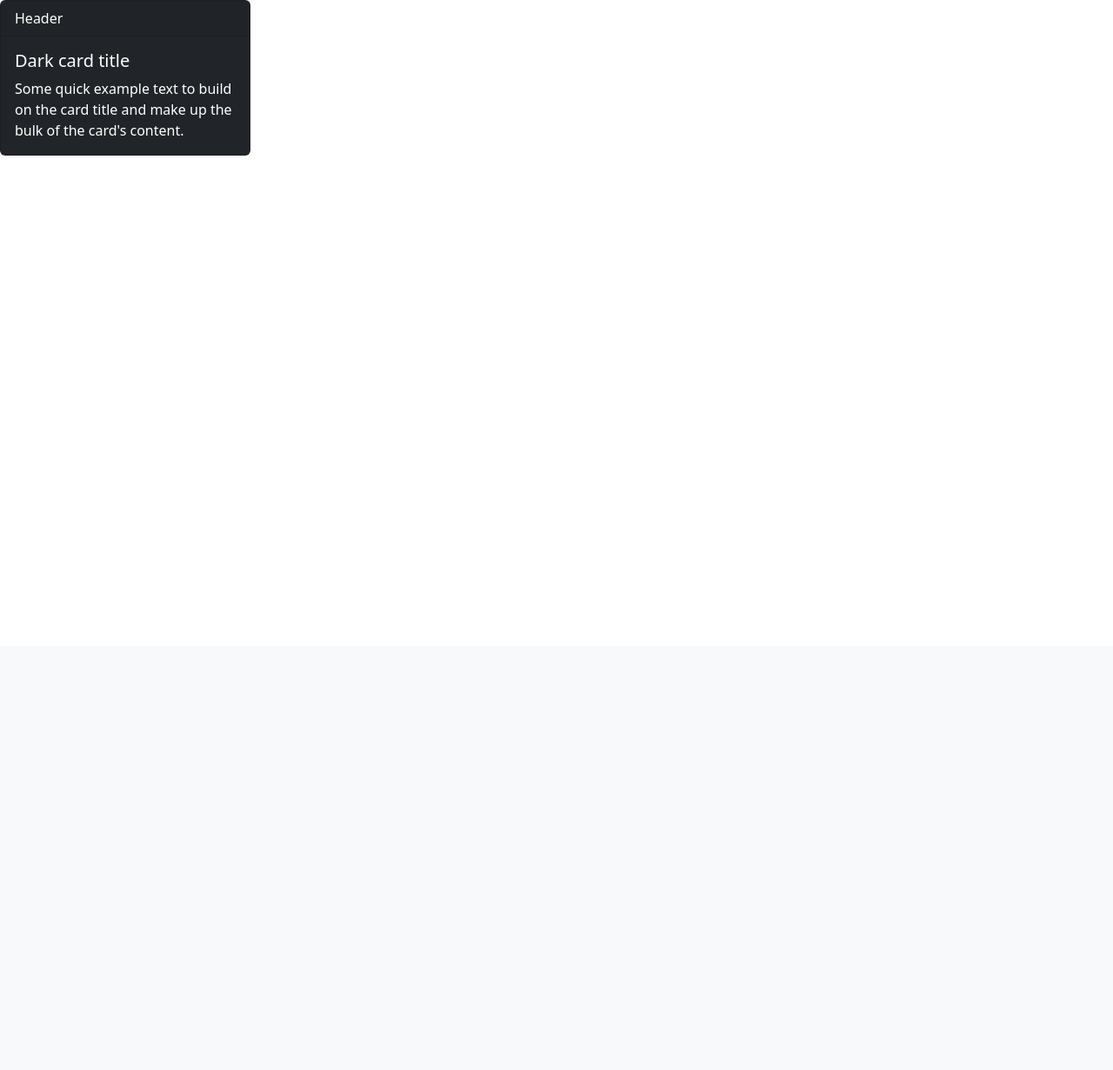
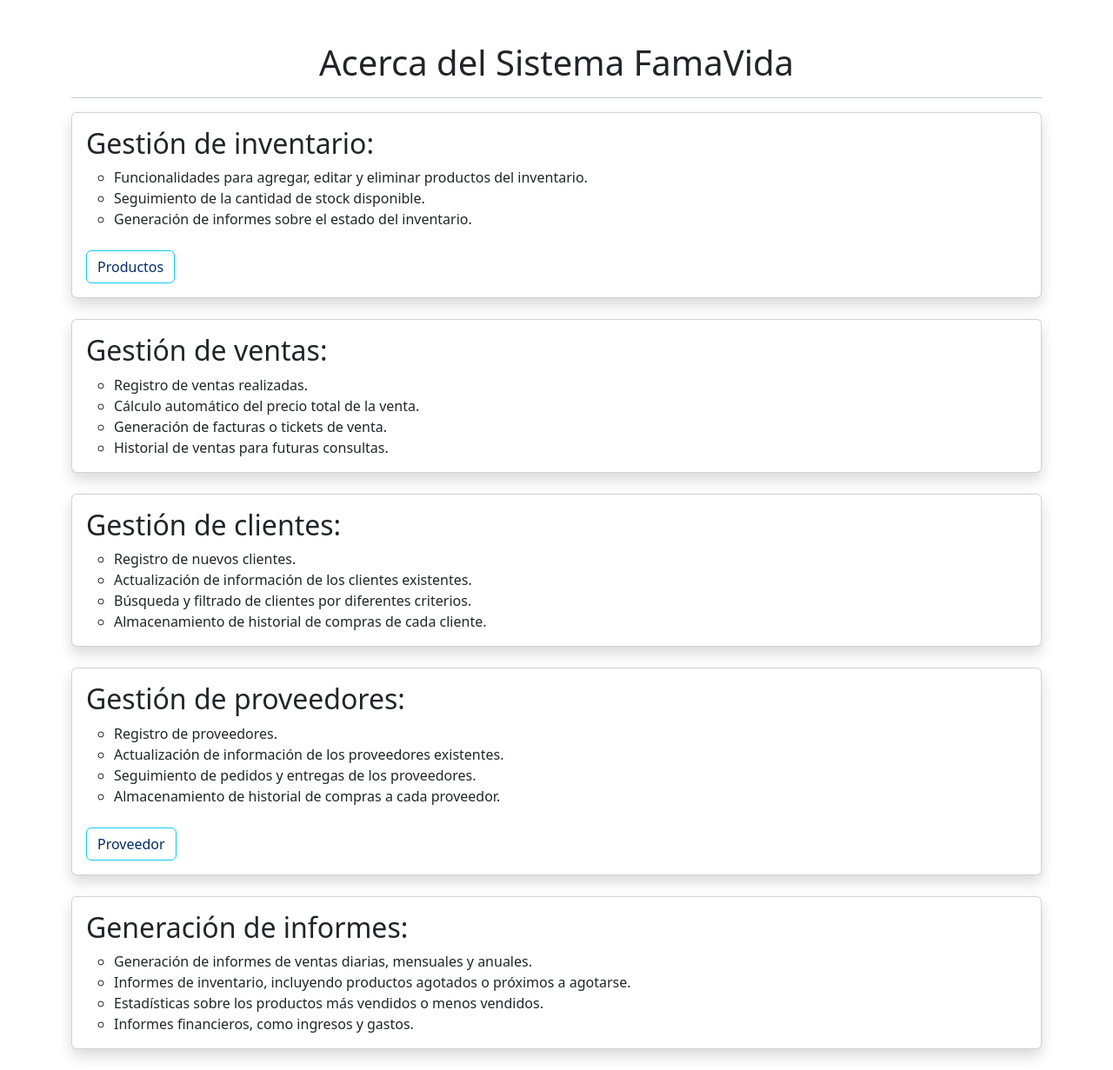
Before and after one commit to CarlosPedraza456/farmacia-dsa, a Django app: page / in a window 1280 px wide. Shown: the part 57-1288 px from the top of the page at 87% size. Before the commit the page ends 236 px from the top, so only its background shows below. Run offline with Django 4.2, Linux system fonts and the light colour scheme; some libraries are stand-ins or nearby versions.

Commit message:
Final_Push

```diff
--- a/farmaciaDSA/Farmacia/admin.py
+++ b/farmaciaDSA/Farmacia/admin.py
@@ -4,7 +4,9 @@
 
 from Farmacia.models import product
 from Farmacia.models import clientes
+from Farmacia.models import Proveedor
 
 
 admin.site.register(clientes)
 admin.site.register(product)
+admin.site.register(Proveedor)
--- a/farmaciaDSA/Farmacia/templates/comun/navbar.html
+++ b/farmaciaDSA/Farmacia/templates/comun/navbar.html
@@ -54,11 +54,11 @@
           </a>
           <ul class="dropdown-menu">
             <li>
-              <a class="dropdown-item" href="Productos/"
+              <a class="dropdown-item" href="{% url 'proveedores' %}"
                 >Lista de proveedores</a
               >
             </li>
-            <li><a class="dropdown-item" href="#">Agregar</a></li>
+            <li><a class="dropdown-item" href="{% url 'registroProveedor' %}">Agregar</a></li>
           </ul>
         </li>
         <li class="nav-item dropdown">
--- a/farmaciaDSA/Farmacia/templates/home.html
+++ b/farmaciaDSA/Farmacia/templates/home.html
@@ -1,11 +1,92 @@
-{% extends "comun/base.html" %}
+{% extends 'comun/base.html' %}
+
 {% block content %}
-<div class="card text-white bg-dark mb-3" style="max-width: 18rem;">
-    <div class="card-header">Header</div>
-    <div class="card-body">
-      <h5 class="card-title">Dark card title</h5>
-      <p class="card-text">Some quick example text to build on the card title and make up the bulk of the card's content.</p>
-    </div>
+
+<div class="container mt-5">
+    <h1 class="text-center">Acerca del Sistema FamaVida</h1>
+    <hr>
+
+    <ul class="list-unstyled">
+      <li class="mb-4">
+        <div class="card shadow">
+          <div class="card-body">
+            <h2 class="card-title">Gestión de inventario:</h2>
+            <ul class="card-text">
+              <li>Funcionalidades para agregar, editar y eliminar productos del inventario.</li>
+              <li>Seguimiento de la cantidad de stock disponible.</li>
+              <li>Generación de informes sobre el estado del inventario.</li>
+            </ul>
+            <button type="button" class="mt-4  btn btn-outline-info">
+                <a href="{% url 'productos' %}" class="text-decoration-none text-primary-emphasis
+
+                ">Productos</a>
+            </button>
+          </div>
+        </div>
+      </li>
+
+      <li class="mb-4">
+        <div class="card shadow">
+          <div class="card-body">
+            <h2 class="card-title">Gestión de ventas:</h2>
+            <ul class="card-text">
+              <li>Registro de ventas realizadas.</li>
+              <li>Cálculo automático del precio total de la venta.</li>
+              <li>Generación de facturas o tickets de venta.</li>
+              <li>Historial de ventas para futuras consultas.</li>
+            </ul>
+
+            </button>
+          </div>
+        </div>
+      </li>
+
+      <li class="mb-4">
+        <div class="card shadow">
+          <div class="card-body">
+            <h2 class="card-title">Gestión de clientes:</h2>
+            <ul class="card-text">
+              <li>Registro de nuevos clientes.</li>
+              <li>Actualización de información de los clientes existentes.</li>
+              <li>Búsqueda y filtrado de clientes por diferentes criterios.</li>
+              <li>Almacenamiento de historial de compras de cada cliente.</li>
+            </ul>
+          </div>
+        </div>
+      </li>
+
+      <li class="mb-4">
+        <div class="card shadow">
+          <div class="card-body">
+            <h2 class="card-title">Gestión de proveedores:</h2>
+            <ul class="card-text">
+              <li>Registro de proveedores.</li>
+              <li>Actualización de información de los proveedores existentes.</li>
+              <li>Seguimiento de pedidos y entregas de los proveedores.</li>
+              <li>Almacenamiento de historial de compras a cada proveedor.</li>
+            </ul>
+            <button type="button" class="mt-4  btn btn-outline-info">
+                <a href="{% url 'proveedores' %}" class="text-decoration-none text-primary-emphasis
+
+                ">Proveedor</a>
+          </div>
+        </div>
+      </li>
+
+      <li class="mb-4">
+        <div class="card shadow">
+          <div class="card-body">
+            <h2 class="card-title">Generación de informes:</h2>
+            <ul class="card-text">
+              <li>Generación de informes de ventas diarias, mensuales y anuales.</li>
+              <li>Informes de inventario, incluyendo productos agotados o próximos a agotarse.</li>
+              <li>Estadísticas sobre los productos más vendidos o menos vendidos.</li>
+              <li>Informes financieros, como ingresos y gastos.</li>
+            </ul>
+          </div>
+        </div>
+      </li>
+    </ul>
   </div>
 
 {% endblock %}
--- a/farmaciaDSA/Farmacia/urls.py
+++ b/farmaciaDSA/Farmacia/urls.py
@@ -20,6 +20,15 @@
     path('actualizarProducto/<int:id_producto>', views.actualizarProducto, name='actualizarProducto'),
     path('eliminarProducto/<int:id_producto>', views.eliminarProducto, name='eliminarProducto'),
 
+
+    path('proveedores/', views.proveedoress ,name='proveedores'),
+    path('registroProveedor/', views.registroProveedores, name='registroProveedor'),
+    path('guardarProveedor/', views.procesarProveedor, name='guardarProveedor'),
+    path('editarProveedor/<int:id_proveedor>', views.editarProveedor, name='editarProveedor'),
+    path('actualizarProveedor/<int:id_proveedor>', views.actualizarProveedor, name='actualizarProveedor'),
+    path('eliminarProveedor/<int:id_proveedor>', views.eliminarProveedor, name='eliminarProveedor'),
+
+
     path('ventas/', views.ventas, name='ventas'),
     path('lista_ventas/', views.lista_ventas, name='lista_ventas'),
 
--- a/farmaciaDSA/Farmacia/views.py
+++ b/farmaciaDSA/Farmacia/views.py
@@ -3,8 +3,10 @@
 
 from Farmacia.forms import ClienteFormulario
 from Farmacia.forms import ProductoFormulario
+from Farmacia.forms import ProveedorFormulario
 from Farmacia.models import clientes
 from Farmacia.models import product
+from Farmacia.models import Proveedor
 from Farmacia.models import Egreso
 from Farmacia.models import ProductosEgreso
 
@@ -67,12 +69,12 @@
           producto_procesar.save()
           producto_procesar = ProductoFormulario()
 
-     return render(request, "producto/registroProductos.html", {"form": producto_procesar, "mensaje": 'Ok'})
+     return render(request, "producto/registroProductos.html", {"form":producto_procesar, "mensaje": 'Ok'})
 
 def editarProducto(request, id_producto):
      producto_editar = product.objects.filter(id=id_producto).first()
      form = ProductoFormulario(instance=producto_editar)
-     return render(request, "producto/editProductos.html", {"form": form, 'producto': producto_editar})
+     return render(request, "producto/editProductos.html", {"form": form, 'producto':producto_editar})
 
 def actualizarProducto(request, id_producto):
      producto_actualizado = product.objects.get(pk=id_producto)
@@ -80,13 +82,13 @@
      if form.is_valid():
           form.save()
      productos = product.objects.all()
-     return render(request, "producto/productos.html", {"productos": productos, "mensaje": 'Ok'})
+     return render(request, "producto/productos.html", {"productos":productos, "mensaje": 'Ok'})
 
 def eliminarProducto(request, id_producto):
      producto = product.objects.get(pk=id_producto)
      producto.delete()
      productos = product.objects.all()
-     return render(request, "producto/productos.html", {"productos": productos, "mensaje": 'Ok'})
+     return render(request, "producto/productos.html", {"productos":productos, "mensaje": 'Ok'})
 
 """ ventas """
 
@@ -97,3 +99,40 @@
 
 def lista_ventas(request):
      return render(request, 'ventas/lista_ventas.html',{})
+
+""""Proveedores"""
+
+def proveedoress(request):
+     providers = Proveedor.objects.all()
+     return render(request, 'proveedores/proveedores_list.html', {"proveedores":providers})
+
+def registroProveedores(request):
+     proveedor_agregar = ProveedorFormulario()
+     return render(request, "proveedores/proveedores_add.html", {"form":proveedor_agregar})
+
+def procesarProveedor(request):
+     proveedor_Procesar = ProveedorFormulario(request.POST)
+     if proveedor_Procesar.is_valid():
+          proveedor_Procesar.save()
+          proveedor_Procesar = ProveedorFormulario()
+
+     return render(request, "proveedores/proveedores_add.html", {"form":proveedor_Procesar, "mensaje": 'Ok'})
+
+def editarProveedor(request, id_Proveedor):
+     proveedor_Editar = Proveedor.objects.filter(id=id_Proveedor).first()
+     form = ProveedorFormulario(instance=proveedor_Editar)
+     return render(request, "proveedores/proveedores_edit.html", {"form": form, 'proveedor': proveedor_Editar})
+
+def actualizarProveedor(request, id_Proveedor):
+     proveedor_actualizado = Proveedor.objects.get(pk = id_Proveedor)
+     form = ProveedorFormulario(request.POST, instance=proveedor_actualizado)
+     if form.is_valid():
+          form.save()
+     proveedores = Proveedor.objects.all()
+     return render(request, "proveedores/proveedores_list.html", {"proveedores": proveedores, "mensaje": 'Ok'})
+
+def eliminarProveedor(request, id_Proveedor):
+     proveedor = Proveedor.objects.get(pk=id_Proveedor)
+     proveedor.delete()
+     proveedores = product.objects.all()
+     return render(request, "proveedores/proveedores_list.html", {"proveedor": proveedores, "mensaje": 'Ok'})
--- a/farmaciaDSA/farmaciaDSA/settings.py
+++ b/farmaciaDSA/farmaciaDSA/settings.py
@@ -64,7 +64,11 @@
                  'producto/editProductos.html',
                  'producto/registroProductos.html',
                  'ventas/ventas.html',
-                 'ventas/lista_ventas.html', ],
+                 'ventas/lista_ventas.html',
+                 'proveedores/proveedores_list.html',
+                 'proveedores/proveedores_add.html',
+                 'proveedores/proveedores_delete.html',
+                 'proveedores/proveedores_edit.html', ],
         'APP_DIRS': True,
         'OPTIONS': {
             'context_processors': [
```
Also changed, not shown: farmaciaDSA/Farmacia/forms.py (+7 -1 lines), farmaciaDSA/Farmacia/models.py (+11 -0 lines), farmaciaDSA/Farmacia/templates/clientes/clientes.html (+20 -7 lines), farmaciaDSA/Farmacia/templates/clientes/registroClientes.html (+11 -4 lines), farmaciaDSA/Farmacia/templates/producto/productos.html (+19 -7 lines), farmaciaDSA/Farmacia/templates/producto/registroProductos.html (+10 -4 lines), farmaciaDSA/Farmacia/templates/proveedores/proveedores_add.html (added, +50 -0 lines), farmaciaDSA/Farmacia/templates/proveedores/proveedores_delete.html (added, +20 -0 lines), farmaciaDSA/Farmacia/templates/proveedores/proveedores_edit.html (added, +39 -0 lines), farmaciaDSA/Farmacia/templates/proveedores/proveedores_list.html (added, +56 -0 lines), farmaciaDSA/Farmacia/migrations/0001_initial.py, farmaciaDSA/db.sqlite3.
